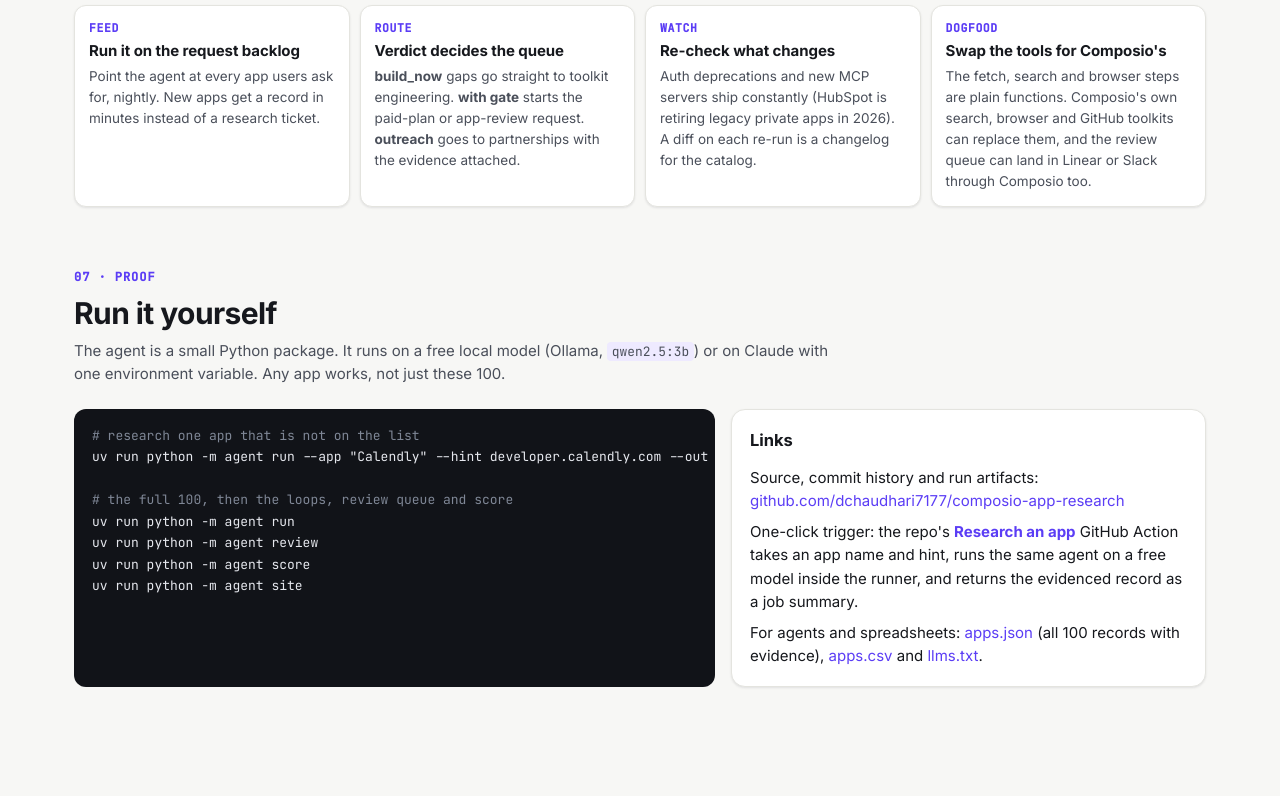
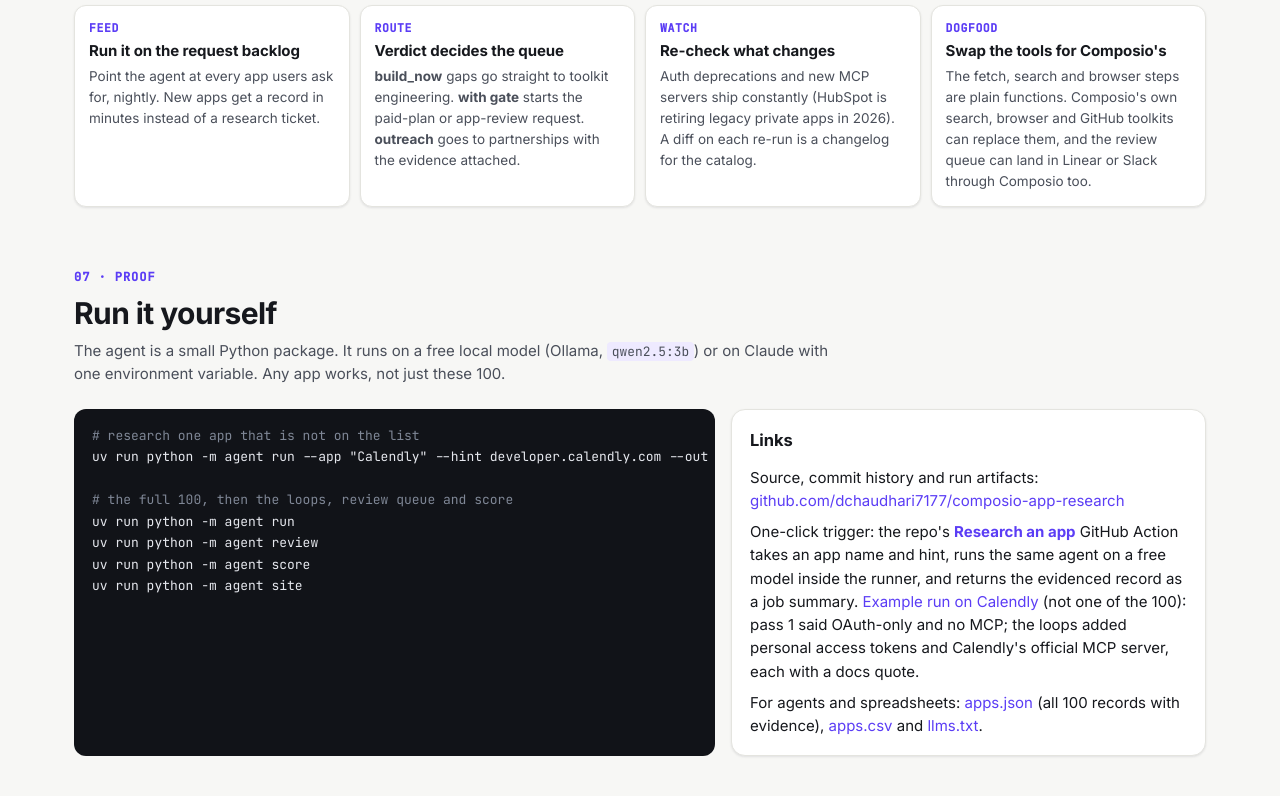
Before and after one commit to dchaudhari7177/composio-app-research, a plain HTML site: page agent/template.html in a window 1280 px wide. Shown: the part 1773-2569 px from the top of the page. Drawn offline with Linux system fonts and the light colour scheme.

Commit message:
Link a live run of the Research an app Action from the proof section

```diff
--- a/agent/template.html
+++ b/agent/template.html
@@ -271,7 +271,7 @@ uv run python -m agent site</pre>
     <div class="card">
       <h3>Links</h3>
       <p style="margin:0 0 8px">Source, commit history and run artifacts: <a id="repoLink" href="https://github.com/dchaudhari7177/composio-app-research">github.com/dchaudhari7177/composio-app-research</a></p>
-      <p style="margin:0 0 8px">One-click trigger: the repo's <a href="https://github.com/dchaudhari7177/composio-app-research/actions/workflows/research.yml"><strong>Research an app</strong></a> GitHub Action takes an app name and hint, runs the same agent on a free model inside the runner, and returns the evidenced record as a job summary.</p>
+      <p style="margin:0 0 8px">One-click trigger: the repo's <a href="https://github.com/dchaudhari7177/composio-app-research/actions/workflows/research.yml"><strong>Research an app</strong></a> GitHub Action takes an app name and hint, runs the same agent on a free model inside the runner, and returns the evidenced record as a job summary. <a href="https://github.com/dchaudhari7177/composio-app-research/actions/runs/45410383926">Example run on Calendly</a> (not one of the 100): pass 1 said OAuth-only and no MCP; the loops added personal access tokens and Calendly's official MCP server, each with a docs quote.</p>
       <p style="margin:0">For agents and spreadsheets: <a href="apps.json">apps.json</a> (all 100 records with evidence), <a href="apps.csv">apps.csv</a> and <a href="llms.txt">llms.txt</a>.</p>
     </div>
   </div>
```
Also changed, not shown: site/index.html (+1 -1 lines).
